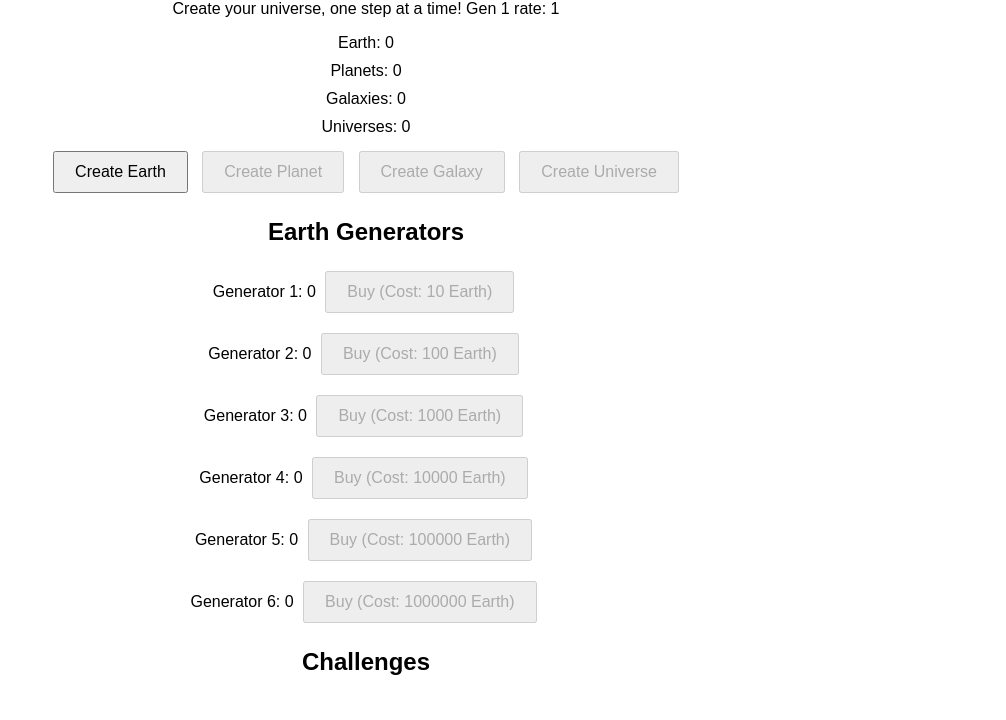
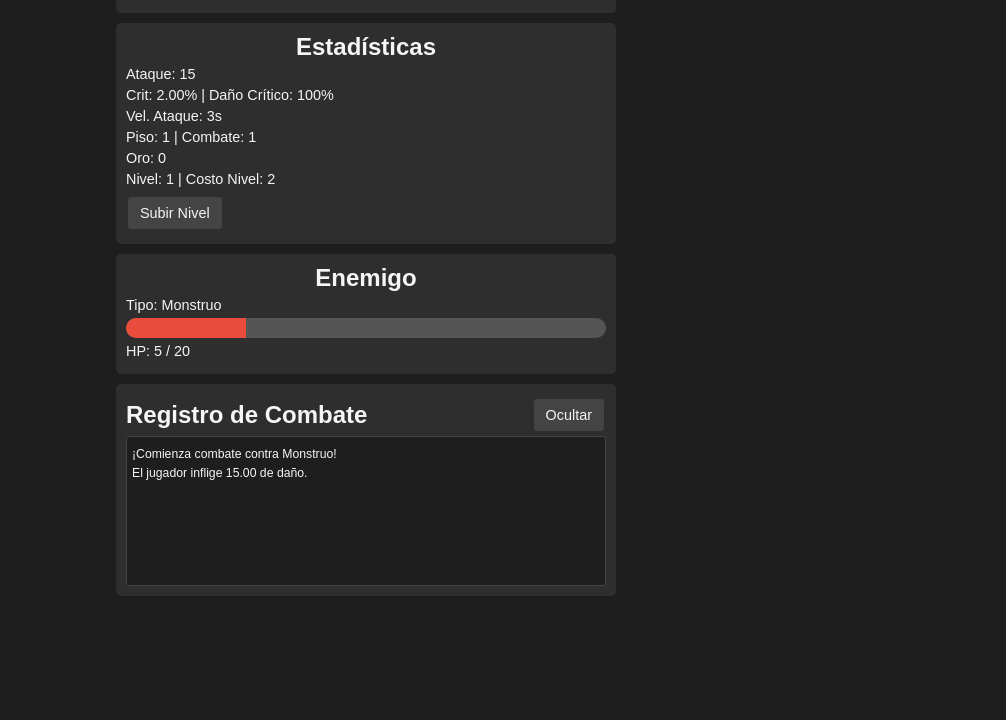
Before and after one commit to OscarHiNuWar/IdlePlanetGenerator, a plain HTML site: page index.html in a window 1280 px wide. Shown: the part 80-800 px from the top of the page, without its empty margins (274-1280 px from the left). Drawn offline with Linux system fonts and the light colour scheme.

Commit message:
"Cambio total del juego a un Single User Idle Game"

```diff
--- a/index.html
+++ b/index.html
@@ -1,287 +1,272 @@
 <!DOCTYPE html>
-<html lang="en">
+<html lang="es">
 <head>
   <meta charset="UTF-8">
   <meta name="viewport" content="width=device-width, initial-scale=1.0">
-    <title>Incremental Game: Universe Builder</title>
+  <title>Juego Incremental - Calabozo</title>
   <style>
-        body {
-            font-family: Arial, sans-serif;
-            text-align: center;
-            margin: 20px;
-        }
-        .resource {
-            margin: 10px 0;
-        }
-        .button {
-            margin: 5px;
-            padding: 10px 20px;
-            font-size: 16px;
-            cursor: pointer;
-        }
-        .generator {
-            margin: 10px 0;
-        }
-        #timer {
-            position: fixed;
-            top: 10px;
-            right: 10px;
-            background: #f0f0f0;
-            padding: 10px;
-            border: 1px solid #ccc;
-            border-radius: 5px;
-            font-size: 14px;
-        }
+    /* Estilos generales y móviles */
+    * { box-sizing: border-box; }
+    body { font-family: Arial, sans-serif; background-color: #1e1e1e; color: #f5f5f5; margin: 0; padding: 10px; }
+    .container { max-width: 500px; margin: auto; }
+    header, .stats, .enemy-info, .log { background-color: #2e2e2e; padding: 10px; margin-bottom: 10px; border-radius: 5px; }
+    h1, h2 { margin: 0 0 5px; text-align: center; }
+    p { margin: 5px 0; font-size: 0.9em; }
+    button { background-color: #444; color: #f5f5f5; border: none; padding: 8px 12px; cursor: pointer; border-radius: 3px; font-size: 0.9em; margin: 5px 2px; }
+    button:hover { background-color: #666; }
+    /* Barra de vida */
+    .health-bar-container { background-color: #555; width: 100%; height: 20px; border-radius: 10px; overflow: hidden; margin-bottom: 5px; }
+    .health-bar { background-color: #e74c3c; height: 100%; width: 100%; transition: width 0.3s ease; }
+    /* Log compacto con scroll */
+    #combatLog { height: 150px; overflow-y: auto; background-color: #1e1e1e; padding: 5px; border: 1px solid #444; border-radius: 3px; font-size: 0.85em; }
   </style>
 </head>
 <body>
-    <h1>Universe Builder</h1>
-    <p>Create your universe, one step at a time! Gen 1 rate: <span id="gen1">0</span></p>
-
-    <div id="timer">
-        <div>Current Time: <span id="current-timer">0</span> seconds</div>
-        <div>Previous Times:</div>
-        <ul id="previous-times"></ul>
+  <div class="container">
+    <header>
+      <h1>Calabozo</h1>
+      <p>Combate automático contra monstruos y jefes</p>
+    </header>
+    <section class="stats">
+      <h2>Estadísticas</h2>
+      <p>Ataque: <span id="playerAttack">10</span></p>
+      <p>Crit: <span id="playerCritProb">20%</span> | Daño Crítico: <span id="playerCritDamage">200%</span></p>
+      <p>Vel. Ataque: <span id="playerAttackSpeed">1</span>s</p>
+      <p>Piso: <span id="currentFloor">1</span> | Combate: <span id="currentBattle">0</span></p>
+      <p>Oro: <span id="playerGold">0</span></p>
+      <p>Nivel: <span id="playerLevel">1</span> | Costo Nivel: <span id="levelCost">100</span></p>
+      <button id="upgradeLevel">Subir Nivel</button>
+    </section>
+    <section class="enemy-info">
+      <h2>Enemigo</h2>
+      <p>Tipo: <span id="enemyTypeLabel">-</span></p>
+      <div class="health-bar-container">
+        <div class="health-bar" id="enemyHealthBar"></div>
+      </div>
+      <p>HP: <span id="enemyHPLabel">0</span></p>
+      <!-- Elemento para mostrar el tiempo restante del jefe -->
+      <p id="bossTimerContainer" style="display: none;">Tiempo Restante: <span id="bossTimerLabel"></span>s</p>
+    </section>
+    <section class="log">
+      <div style="display:flex; justify-content: space-between; align-items: center;">
+        <h2 style="margin:0;">Registro de Combate</h2>
+        <button id="toggleLog">Ocultar</button>
+      </div>
+      <div id="combatLog"></div>
+    </section>
+    <button id="startGame" hidden>Iniciar Juego</button>
   </div>
 
-    <div id="resources">
-        <div class="resource">Earth: <span id="earth-count">0</span></div>
-        <div class="resource">Planets: <span id="planet-count">0</span></div>
-        <div class="resource">Galaxies: <span id="galaxy-count">0</span></div>
-        <div class="resource">Universes: <span id="universe-count">0</span></div>
-    </div>
-
-    <div id="actions">
-        <button class="button" id="create-earth">Create Earth</button>
-        <button class="button" id="create-planet" disabled>Create Planet</button>
-        <button class="button" id="create-galaxy" disabled>Create Galaxy</button>
-        <button class="button" id="create-universe" disabled>Create Universe</button>
-    </div>
-
-    <div id="generators">
-        <h2>Earth Generators</h2>
-        <div class="generator">
-            Generator 1: <span id="gen1-count">0</span>
-            <button class="button" id="buy-gen1">Buy (Cost: <span id="gen1-cost">10</span> Earth)</button>
-        </div>
-        <div class="generator">
-            Generator 2: <span id="gen2-count">0</span>
-            <button class="button" id="buy-gen2">Buy (Cost: <span id="gen2-cost">100</span> Earth)</button>
-        </div>
-        <div class="generator">
-            Generator 3: <span id="gen3-count">0</span>
-            <button class="button" id="buy-gen3">Buy (Cost: <span id="gen3-cost">1000</span> Earth)</button>
-        </div>
-        <div class="generator">
-            Generator 4: <span id="gen4-count">0</span>
-            <button class="button" id="buy-gen4">Buy (Cost: <span id="gen4-cost">10000</span> Earth)</button>
-        </div>
-        <div class="generator">
-            Generator 5: <span id="gen5-count">0</span>
-            <button class="button" id="buy-gen5">Buy (Cost: <span id="gen5-cost">100000</span> Earth)</button>
-        </div>
-        <div class="generator">
-            Generator 6: <span id="gen6-count">0</span>
-            <button class="button" id="buy-gen6">Buy (Cost: <span id="gen6-cost">1000000</span> Earth)</button>
-        </div>
-    </div>
-
-    <div id="challenges">
-        <h2>Challenges</h2>
-        <ul id="challenge-list"></ul>
-    </div>
 
   <script>
-        // Resource counts
-        let earthCount = 0;
-        let planetCount = 0;
-        let galaxyCount = 0;
-        let universeCount = 0;
+    // Atributos del jugador
+    const player = {
+      attack: 15,
+      critProb: 0.02,      // 20% de probabilidad de crítico
+      critDamage: 1.0,    // 200% de daño en crítico
+      attackSpeed: 3000,  // En milisegundos (1 segundo)
+      gold: 0,
+      level: 1,
+      levelCost: 2     // Costo inicial para subir de nivel
+    };
 
-        // Timer variables
-        let timerRunning = false;
-        let timerStart = 0;
-        let currentTime = 0;
-        let previousTimes = [];
+    let currentFloor = 1;
+    let currentBattle = 0;
+    let isBossBattle = false;
+    const bossTimeLimit = 30000; // 30 segundos en milisegundos
+    let bossTimer = null;
+    let combatInterval = null;
 
-        let generators = [
-            { count: 0, cost: 10, rate: 1, lastUpgrade: 0, defaultCost: 10, defaultRate: 1, upgradedRate: 0 },
-            { count: 0, cost: 100, rate: 10, lastUpgrade: 0, defaultCost: 100, defaultRate: 10, upgradedRate: 0 },
-            { count: 0, cost: 1000, rate: 100, lastUpgrade: 0, defaultCost: 1000, defaultRate: 100, upgradedRate: 0 },
-            { count: 0, cost: 10000, rate: 1000, lastUpgrade: 0, defaultCost: 10000, defaultRate: 1000, upgradedRate: 0 },
-            { count: 0, cost: 100000, rate: 10000, lastUpgrade: 0, defaultCost: 100000, defaultRate: 10000, upgradedRate: 0 },
-            { count: 0, cost: 1000000, rate: 100000, lastUpgrade: 0, defaultCost: 1000000, defaultRate: 100000, upgradedRate: 0 }
-        ];
+    // Variables para el enemigo actual
+    let enemy = { hp: 0, maxHP: 0, type: '' };
 
-        // DOM elements
-        const earthCountEl = document.getElementById('earth-count');
-        const planetCountEl = document.getElementById('planet-count');
-        const galaxyCountEl = document.getElementById('galaxy-count');
-        const universeCountEl = document.getElementById('universe-count');
+    // Elementos del DOM
+    // Elementos del DOM
+    const playerAttackEl = document.getElementById('playerAttack');
+    const playerCritProbEl = document.getElementById('playerCritProb');
+    const playerCritDamageEl = document.getElementById('playerCritDamage');
+    const playerAttackSpeedEl = document.getElementById('playerAttackSpeed');
+    const currentFloorEl = document.getElementById('currentFloor');
+    const currentBattleEl = document.getElementById('currentBattle');
+    const playerGoldEl = document.getElementById('playerGold');
+    const playerLevelEl = document.getElementById('playerLevel');
+    const levelCostEl = document.getElementById('levelCost');
 
-        const createEarthBtn = document.getElementById('create-earth');
-        const createPlanetBtn = document.getElementById('create-planet');
-        const createGalaxyBtn = document.getElementById('create-galaxy');
-        const createUniverseBtn = document.getElementById('create-universe');
+    const enemyTypeLabelEl = document.getElementById('enemyTypeLabel');
+    const enemyHPLabelEl = document.getElementById('enemyHPLabel');
+    const enemyHealthBarEl = document.getElementById('enemyHealthBar');
+    const bossTimerContainerEl = document.getElementById('bossTimerContainer');
+    const bossTimerLabelEl = document.getElementById('bossTimerLabel');
 
-        const currentTimerEl = document.getElementById('current-timer');
-        const previousTimesEl = document.getElementById('previous-times');
+    const combatLogEl = document.getElementById('combatLog');
+    const startGameBtn = document.getElementById('startGame');
+    const upgradeLevelBtn = document.getElementById('upgradeLevel');
+    const toggleLogBtn = document.getElementById('toggleLog');
 
-        const gen1 = document.getElementById('gen1');
-
-        const generatorEls = generators.map((_, index) => ({
-            countEl: document.getElementById(`gen${index + 1}-count`),
-            costEl: document.getElementById(`gen${index + 1}-cost`),
-            buttonEl: document.getElementById(`buy-gen${index + 1}`)
-        }));
-
-        // Update UI
-        function updateUI() {
-            earthCountEl.textContent = earthCount;
-            planetCountEl.textContent = planetCount;
-            galaxyCountEl.textContent = galaxyCount;
-            universeCountEl.textContent = universeCount;
-
-            createPlanetBtn.disabled = earthCount < 1000000;
-            createGalaxyBtn.disabled = planetCount < 10;
-            createUniverseBtn.disabled = galaxyCount < 10;
-
-            generators.forEach((gen, index) => {
-                if (gen.count > 0 && gen.count % 10 === 0 && gen.lastUpgrade !== gen.count) {
-                    gen.rate *= 2;
-                    gen.cost *= 2;
-                    gen.lastUpgrade = gen.count;
-                }
-                generatorEls[index].countEl.textContent = gen.count;
-                generatorEls[index].costEl.textContent = gen.cost;
-                generatorEls[index].buttonEl.disabled = earthCount < gen.cost;
-            });
-
-            gen1.textContent = generators[0].rate;
+    // Actualiza las estadísticas en el DOM
+    function updateStats() {
+      playerAttackEl.textContent = player.attack;
+      playerCritProbEl.textContent = (player.critProb * 100).toFixed(2) + '%';
+      playerCritDamageEl.textContent = (player.critDamage * 100) + '%';
+      playerAttackSpeedEl.textContent = (player.attackSpeed / 1000);
+      currentFloorEl.textContent = currentFloor;
+      currentBattleEl.textContent = currentBattle;
+      playerGoldEl.textContent = player.gold;
+      playerLevelEl.textContent = player.level;
+      levelCostEl.textContent = player.levelCost;
     }
 
-        // Start the timer
-        function startTimer() {
-            timerRunning = true;
-            timerStart = Date.now();
-            setInterval(() => {
-                currentTime = Math.floor((Date.now() - timerStart) / 1000);
-                document.getElementById('current-timer').textContent = formatTime(currentTime);
-            }, 1000);
+    // Actualiza la barra de vida del enemigo y su etiqueta de HP
+    function updateEnemyBar() {
+      const percentage = (enemy.hp / enemy.maxHP) * 100;
+      enemyHealthBarEl.style.width = percentage + '%';
+      enemyHPLabelEl.textContent = Math.floor(enemy.hp) + ' / ' + enemy.maxHP;
     }
 
-        function formatTime(seconds) {
-            const days = Math.floor(seconds / (3600 * 24));
-            seconds %= 3600 * 24;
-            const hours = Math.floor(seconds / 3600);
-            seconds %= 3600;
-            const minutes = Math.floor(seconds / 60);
-            seconds %= 60;
-            return `${days}d ${hours}h ${minutes}m ${seconds}s`;
+    // Agrega mensajes al registro de combate
+    function logMessage(message) {
+      const p = document.createElement('p');
+      p.textContent = message;
+      combatLogEl.appendChild(p);
+      combatLogEl.scrollTop = combatLogEl.scrollHeight;
     }
 
-        // Record the current time and reset the timer
-        function recordTime() {
-            previousTimes.push(currentTime);
-            const listItem = document.createElement('li');
-            listItem.textContent = `${currentTime} seconds`;
-            previousTimesEl.appendChild(listItem);
-            timerRunning = false;
-            currentTime = 0;
-        }
-
-
-        // Increment Earth from generators
-        function autoIncrement() {
-            generators.forEach(gen => {
-                earthCount += gen.count * gen.rate;
-            });
-            updateUI();
-        }
-
-        // Buy generator
-        function buyGenerator(index) {
-            const generator = generators[index];
-            if (earthCount >= generator.cost) {
-                earthCount -= generator.cost;
-                generator.count++;
-                generator.cost = Math.floor(generator.cost * 1.5);
-                updateUI();
+    // Alterna visibilidad del registro de combate
+    function toggleLog() {
+      if (combatLogEl.style.display === 'none') {
+        combatLogEl.style.display = 'block';
+        toggleLogBtn.textContent = 'Ocultar';
+      } else {
+        combatLogEl.style.display = 'none';
+        toggleLogBtn.textContent = 'Mostrar';
       }
     }
 
-        // Button event listeners
-        createEarthBtn.addEventListener('click', () => {
-            if (!timerRunning) startTimer();
-            earthCount++;
-            updateUI();
-        });
-
-        createPlanetBtn.addEventListener('click', () => {
-            if (earthCount >= 1000000) {
-                earthCount -= 1000000;
-                planetCount++;
-                updateUI();
+    // Función para simular el ataque del jugador
+    function playerAttack(target) {
+      let damage = player.attack;
+      if (Math.random() < player.critProb) {
+        damage *= player.critDamage;
+        logMessage('¡Golpe crítico!');
       }
-        });
-
-        createGalaxyBtn.addEventListener('click', () => {
-            if (planetCount >= 10) {
-                planetCount -= 10;
-                galaxyCount++;
-                updateUI();
-            }
-        });
-
-        createUniverseBtn.addEventListener('click', () => {
-            if (galaxyCount >= 10) {
-                galaxyCount -= 10;
-                universeCount++;
-                resetGame();
-            }
-        });
-
-        generatorEls.forEach((genEl, index) => {
-            genEl.buttonEl.addEventListener('click', () => buyGenerator(index));
-        });
-
-        // Reset game for prestige
-        function resetGame() {
-            earthCount = 0;
-            planetCount = 0;
-            galaxyCount = 0;
-            generators.forEach(gen => {
-                gen.cost = gen.defaultCost;
-                gen.count = 0;
-                gen.upgradedRate = gen.defaultRate + Math.floor(gen.upgradedRate * 1.05); // Assuming rate is proportional to default cost
-                gen.rate = gen.upgradedRate;
-                gen.lastUpgrade = 0;
-            });
-            updateUI();
+      logMessage('El jugador inflige ' + damage.toFixed(2) + ' de daño.');
+      target.hp -= damage;
+      if (target.hp < 0) target.hp = 0;
+      updateEnemyBar();
     }
 
-        // Modular challenge system
-        const challenges = [
-            { description: 'Generate 1 Universe', condition: () => universeCount >= 1 },
-            { description: 'Generate 10 Galaxies', condition: () => galaxyCount >= 10 },
-            // Add more challenges as needed
-        ];
+    // Función para calcular el nuevo costo de nivel
+    function calcularNuevoCosto(costoActual, pisoActual) {
+      // Calcula el incremento: 1% base + 1% del piso actual (redondeado hacia abajo)
+      const incremento = 1;
+      return Math.floor(costoActual + (1 + incremento));
+    }
 
-        function checkChallenges() {
-            const challengeList = document.getElementById('challenge-list');
-            challengeList.innerHTML = '';
-            challenges.forEach(challenge => {
-                const listItem = document.createElement('li');
-                listItem.textContent = challenge.description;
-                if (challenge.condition()) {
-                    listItem.style.textDecoration = 'line-through';
+    // Función para subir de nivel usando oro
+    function upgradeLevel() {
+      if (player.gold >= player.levelCost) {
+        player.gold -= player.levelCost;
+        player.level++;
+        const oneOfFour = Math.floor(Math.random() * 4) + 1;
+        if (oneOfFour === 1) {
+          player.attack += Math.floor(Math.random(currentFloor / 2)) + 1;
+          logMessage(`¡Has aumentado tu ataque en ${player.attack}!`);
+        } else if (oneOfFour === 2) {
+          player.critProb += 0.01;
+          logMessage(`¡Has aumentado tu probabilidad de crítico en ${player.critProb}%!`);
+        } else if (oneOfFour === 3) {
+          player.critDamage += 0.5;
+          logMessage('¡Has aumentado tu daño crítico en 50%!');
+        } else {
+            player.attackSpeed -= 100;
+            logMessage('¡Has aumentado tu velocidad de ataque en 0.1s!');
         }
-                challengeList.appendChild(listItem);
+        // Actualiza el costo para el próximo nivel según la fórmula
+        player.levelCost = calcularNuevoCosto(player.levelCost, currentFloor);
+        logMessage('¡Nivel aumentado a ' + player.level + '!');
+        updateStats();
+      } else {
+        logMessage('No tienes suficiente oro para subir de nivel.');
+      }
+    }
+
+    // Inicia un combate
+    function startCombat() {
+      currentBattle++;
+      updateStats();
+      //let enemyHP = 100 * currentFloor;
+      //let enemyType = 'Monstruo';
+      // Definir enemigo según piso y tipo
+      enemy = { hp: 20 * currentFloor, maxHP: 20 * currentFloor, type: 'Monstruo' };
+
+
+      // Cada 5 combates se enfrenta a un jefe
+      if (currentBattle % 5 === 0) {
+        enemy = { hp: 100 * currentFloor, maxHP: 100 * currentFloor, type: 'Jefe' };
+        isBossBattle = true;
+        logMessage('¡Comienza combate contra ' + enemy.type + '!');
+        // Mostrar el temporizador y configurarlo
+        bossTimerContainerEl.style.display = 'block';
+        bossStartTime = Date.now();
+        bossTimer = setInterval(() => {
+          const elapsed = Date.now() - bossStartTime;
+          let remaining = Math.ceil((bossTimeLimit - elapsed) / 1000);
+          if (remaining < 0) remaining = 0;
+          bossTimerLabelEl.textContent = remaining;
+          if (elapsed >= bossTimeLimit) {
+            logMessage('¡Tiempo agotado! ' + enemy.type + ' no fue derrotado. Fin del juego.');
+            clearInterval(bossTimer);
+            clearInterval(combatInterval);
+            bossTimerContainerEl.style.display = 'none';
+            startGameBtn.disabled = false;
+            startGameBtn.click();
+          }
+        }, 1000);
+      } else {
+        isBossBattle = false;
+        bossTimerContainerEl.style.display = 'none';
+        logMessage('¡Comienza combate contra ' + enemy.type + '!');
+      }
+
+      enemyTypeLabelEl.textContent = enemy.type;
+      updateEnemyBar();
+
+      // Simula el combate automático
+      combatInterval = setInterval(() => {
+        if (enemy.hp <= 0) {
+          // Otorga oro al derrotar al enemigo (por ejemplo, 10 * piso actual)
+          const oroGanado = 10 * currentFloor;
+          player.gold += oroGanado;
+          logMessage(enemy.type + ' derrotado. Oro obtenido: ' + oroGanado);
+          clearInterval(combatInterval);
+          if (isBossBattle) {
+            clearInterval(bossTimer);
+            logMessage('¡Has derrotado al jefe y avanzado al siguiente piso!');
+            currentFloor++;
+          }
+          updateStats();
+          // Reinicia el combate con un pequeño retraso
+          setTimeout(startCombat, 2000);
+        } else {
+          playerAttack({
+            get hp() { return enemy.hp; },
+            set hp(val) { enemy.hp = val; }
           });
         }
+      }, player.attackSpeed);
+    }
 
-        updateUI();
-        setInterval(autoIncrement, 100); // Auto increment every second
+    // Inicia el juego al hacer clic en el botón
+    /*startGameBtn.addEventListener('click', () => {
+      startGameBtn.disabled = true;
+      updateStats();
+      startCombat();
+    });*/
+
+    // Evento para subir de nivel
+    upgradeLevelBtn.addEventListener('click', upgradeLevel);
+    toggleLogBtn.addEventListener('click', toggleLog);
+    startCombat();
   </script>
 </body>
 </html>
```
Lines whose indentation alone changed are shown as unchanged.
